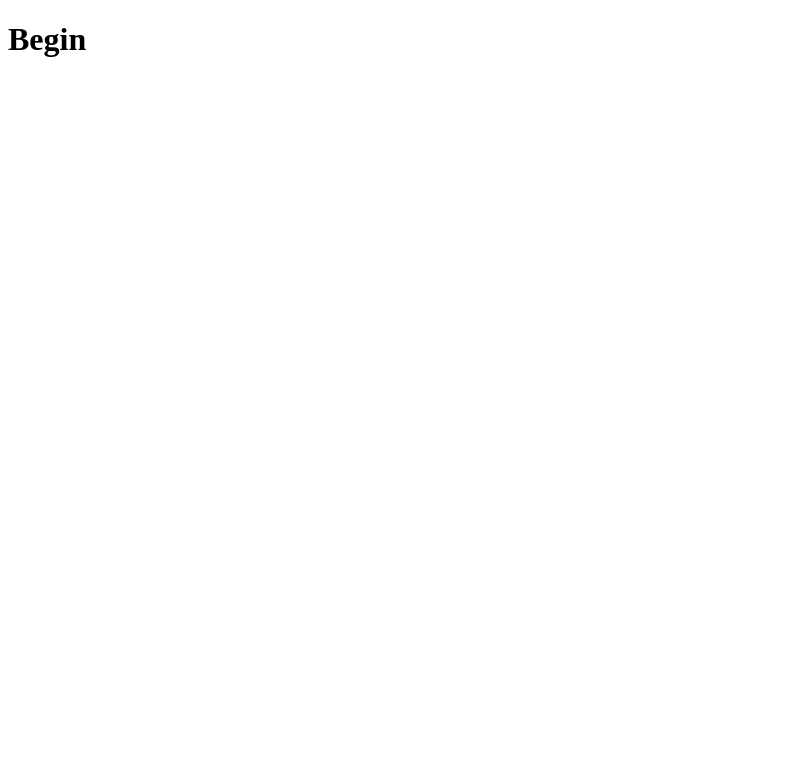
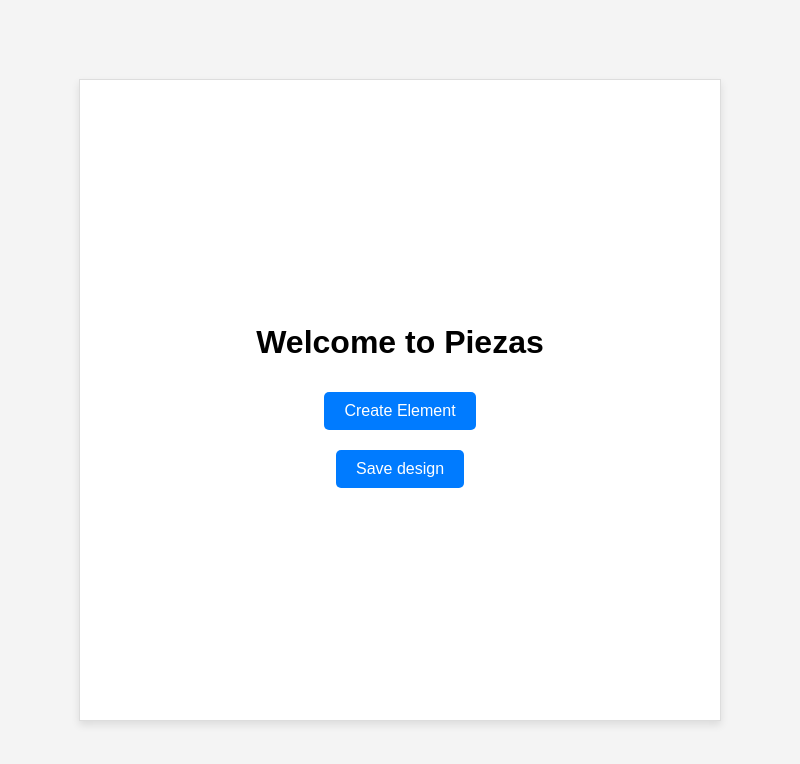
Before and after one commit to jofranCode/Piezas, an Electron app: page index.html in a window 800 px wide. Drawn offline with Linux system fonts and the light colour scheme.

Commit message:
Initial setup of main window with basic UI elements (index.html)

```diff
--- a/index.html
+++ b/index.html
@@ -3,9 +3,24 @@
 <head>
     <meta charset="UTF-8">
     <meta name="viewport" content="width=device-width, initial-scale=1.0">
+    <link rel="stylesheet" href="style.css">
     <title>Piezas</title>
 </head>
 <body>
-    <h1>Begin</h1>
+    <div class="container">
+        <h1>Welcome to Piezas</h1>
+        <button id="createElement">Create Element</button>
+        <button id="saveDesign">Save design</button>
+    </div>
+
+    <script>
+        document.getElementById('createElement').addEventListener('click', ()=>{
+            alert('Create element clicked!');
+        })
+
+        document.getElementById('saveDesign').addEventListener('click', ()=>{
+            alert('Save Design clicked!');
+        })
+    </script>
 </body>
 </html>
--- a/style.css
+++ b/style.css
@@ -0,0 +1,37 @@
+body{
+    font-family: Arial, Helvetica, sans-serif;
+    margin: 0;
+    padding: 0;
+    display: flex;
+    justify-content: center;
+    align-items: center;
+    height: 100vh;
+    background-color: #f4f4f4;
+}
+
+.container{
+    width: 80%;
+    height: 80%;
+    background-color: #fff;
+    border: 1px solid #ddd;
+    box-shadow: 0 4px 8px rgba(0, 0, 0, 0.1);
+    display: flex;
+    flex-direction: column;
+    align-items: center;
+    justify-content: center;
+}
+
+button{
+    padding: 10px 20px;
+    margin: 10px;
+    font-size: 16px;
+    cursor: pointer;
+    background-color: #007BFF;
+    color: #fff;
+    border: none;
+    border-radius: 5px;
+}
+
+button:hover{
+    background-color: #0056b3;
+}
```
